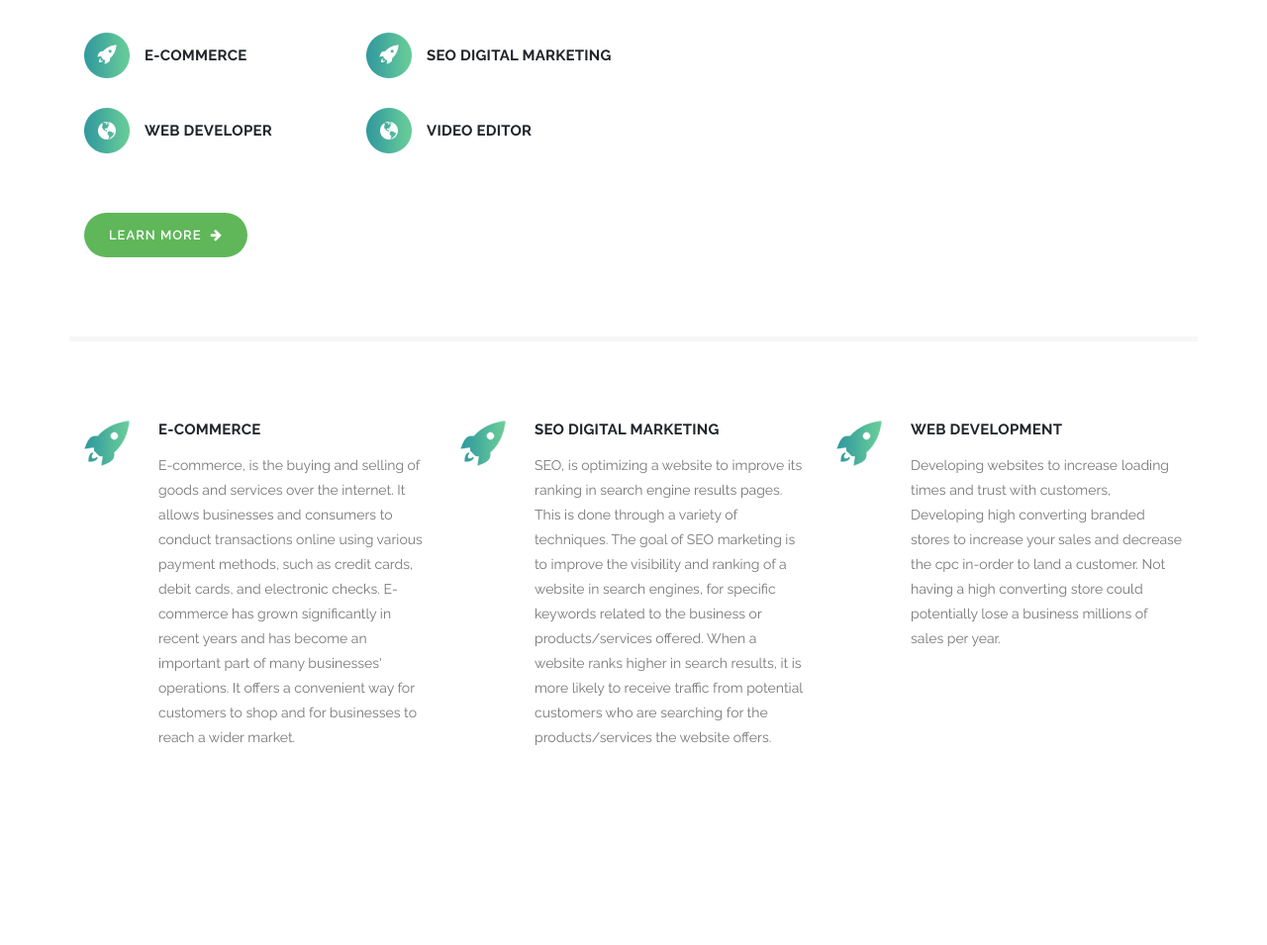
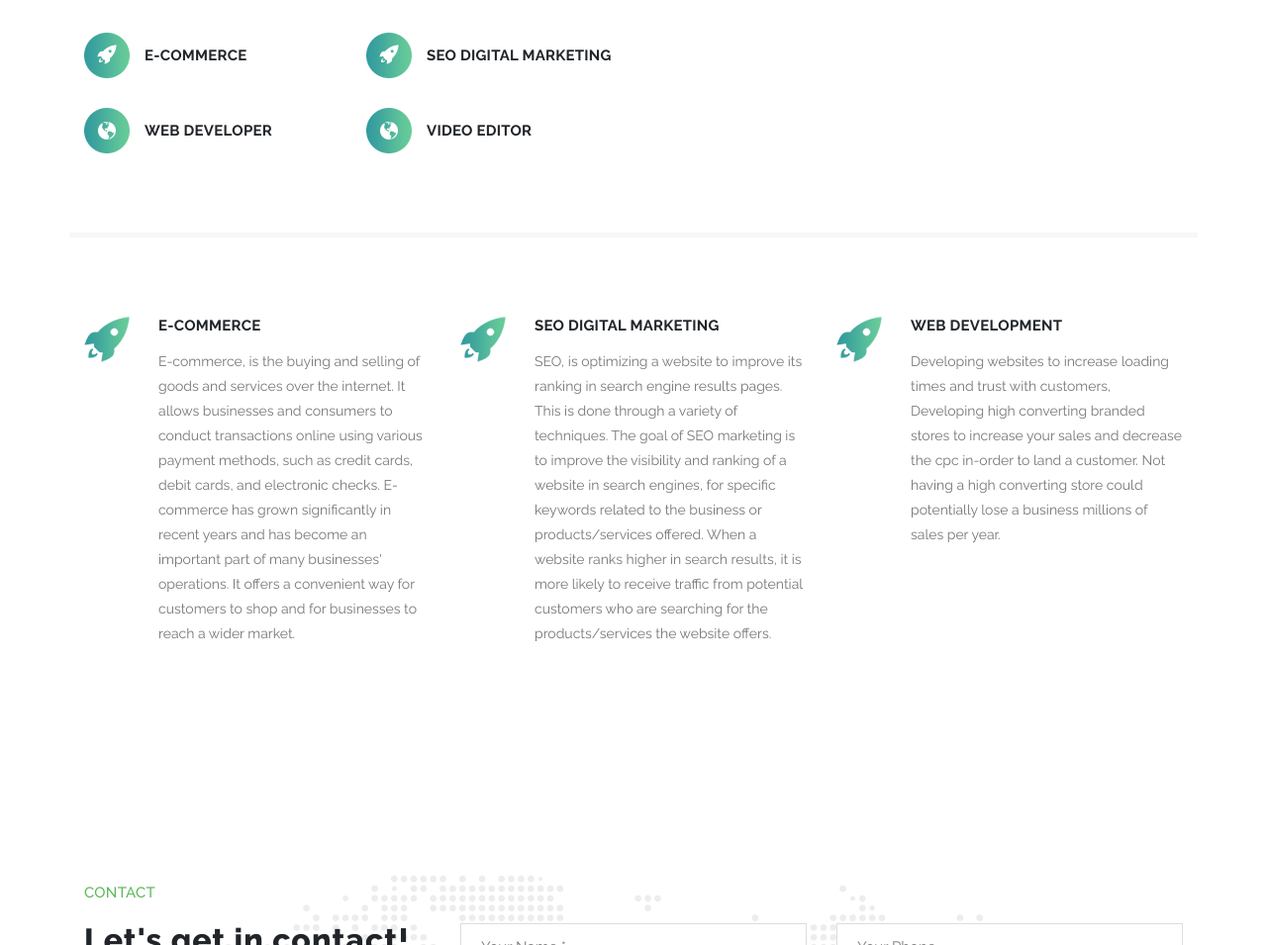
Before and after one commit to pqyden/magical, a plain HTML site: page index.html in a window 1280 px wide. Shown: the part 1079-2034 px from the top of the page at 99% size. Drawn offline with Linux system fonts and the light colour scheme.

Commit message:
Update index.html

```diff
--- a/index.html
+++ b/index.html
@@ -145,12 +145,7 @@
                                     <h4>Video Editor</h4>
                                 </div>
                             </div>
-                            <div class="col-md-12">
-                                <a href="#" class="main-button-icon">
-                                    Learn More <i class="fa fa-arrow-right"></i>
-                                </a>
 
-                            </div>
                         </div>
                     </div>
                 </div>
```
